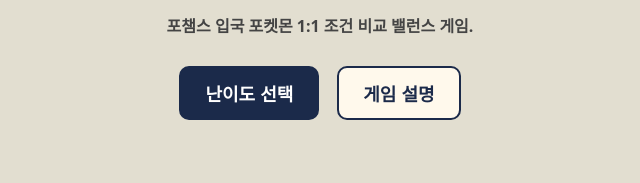
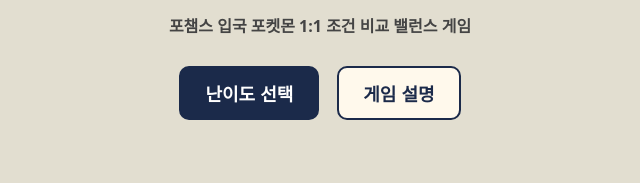
Before and after one commit to GimEun/Pokemon-Balance-Game_PochamsVer, a plain HTML site: page index.html in a window 1280 px wide. Shown: the part 272-455 px from the top of the page, 320-960 px from the left. Drawn offline with Linux system fonts and the light colour scheme.

Commit message:
Update index.html

```diff
--- a/index.html
+++ b/index.html
@@ -983,7 +983,7 @@ function render() {
       <div class="landing">
         <div class="landing-content">
           <h1 style="font-size:38px; color:var(--navy); margin-bottom:10px;">포챔스 배틀 밸런스 게임</h1>
-          <p style="font-size:16px; font-weight:600; color:#444; margin-bottom: 25px;">포챔스 입국 포켓몬 1:1 조건 비교 밸런스 게임.</p>
+          <p style="font-size:16px; font-weight:600; color:#444; margin-bottom: 25px;">포챔스 입국 포켓몬 1:1 조건 비교 밸런스 게임</p>
           <div class="row">
             <button class="btn primary" style="font-size:18px; padding:12px 24px;" onclick="state.view='diff'; render();">난이도 선택</button>
             <button class="btn" style="font-size:18px; padding:12px 24px;" onclick="state.view='help'; render();">게임 설명</button>
```
